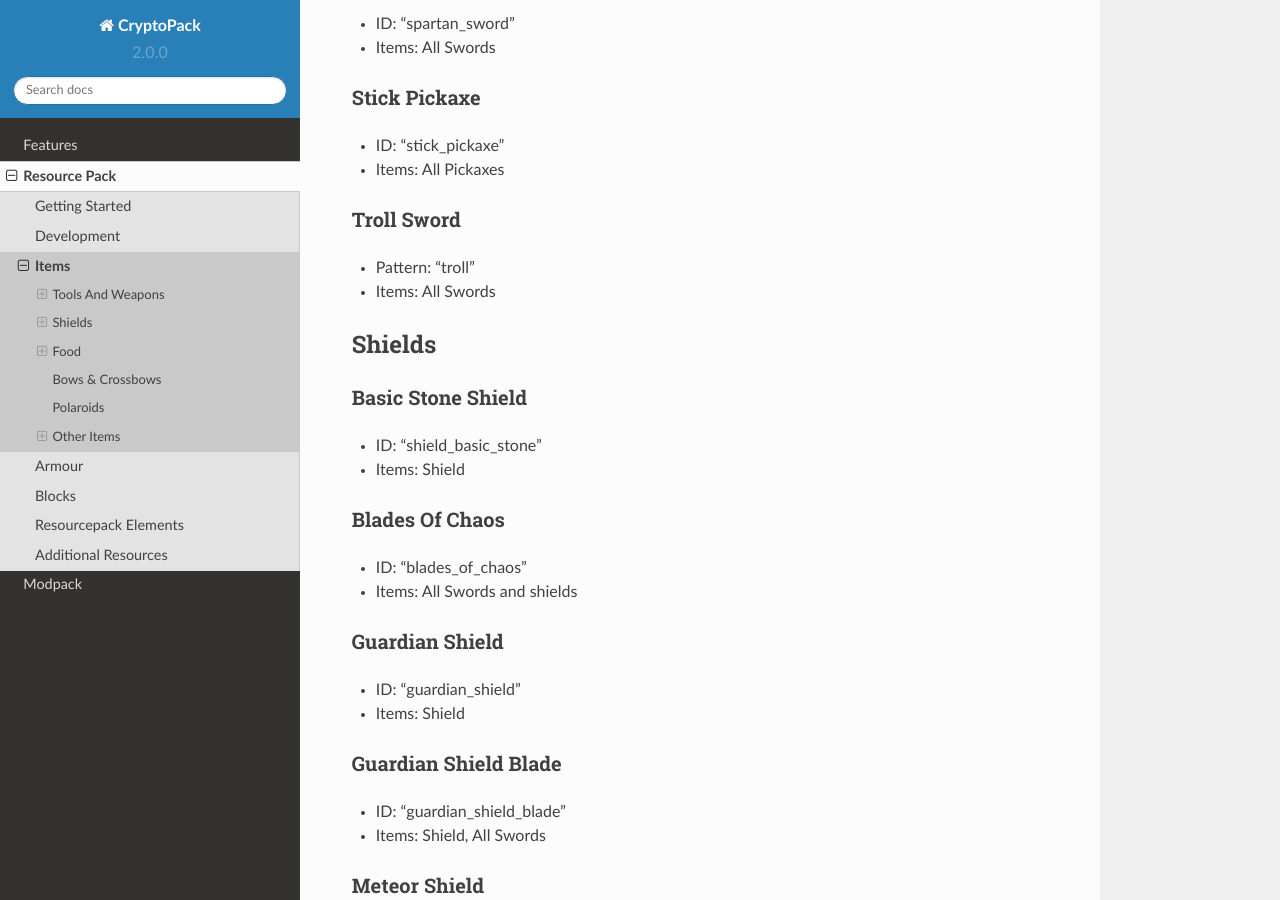
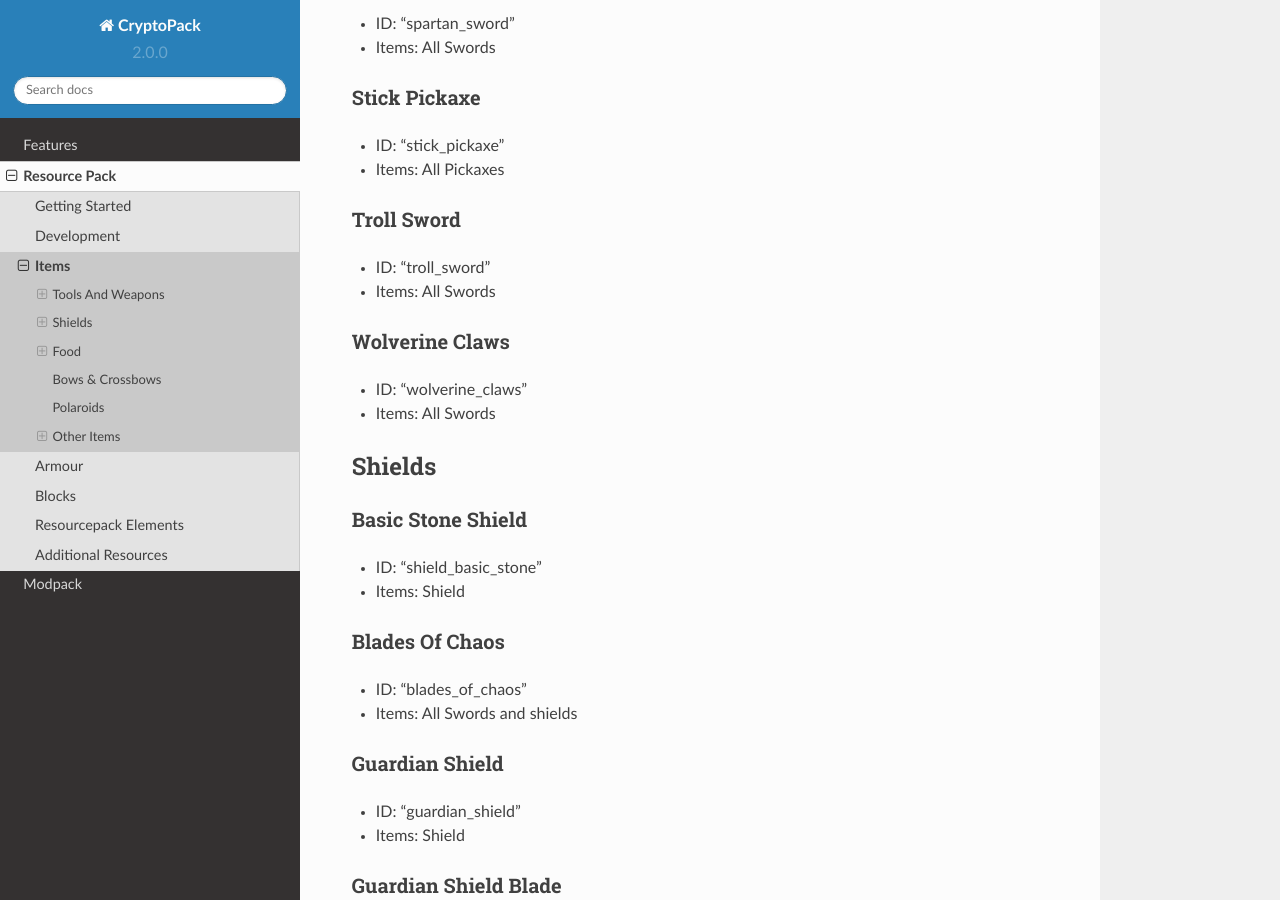
Before and after one commit to Shwabbaa/cryptopack-docs, a Sphinx documentation site: the page built from docs/source/resourcepack/items.rst, in a window 1280 px wide and 900 px high, scrolled down 2986 px. Built offline with Sphinx 7.4.7 and the Read the Docs theme 2.0.0, drawn with Linux system fonts in a browser that asks for light colours; pages that are not in the unit, such as notebooks, are missing from menus.

Commit message:
Update items.rst

```diff
--- a/docs/source/resourcepack/items.rst
+++ b/docs/source/resourcepack/items.rst
@@ -128,7 +128,12 @@ Stick Pickaxe
 
 Troll Sword
 ------------------
-* Pattern: "troll"
+* ID: "troll_sword"
+* Items: All Swords
+
+Wolverine Claws
+------------------
+* ID: "wolverine_claws"
 * Items: All Swords
 
 Shields
```
